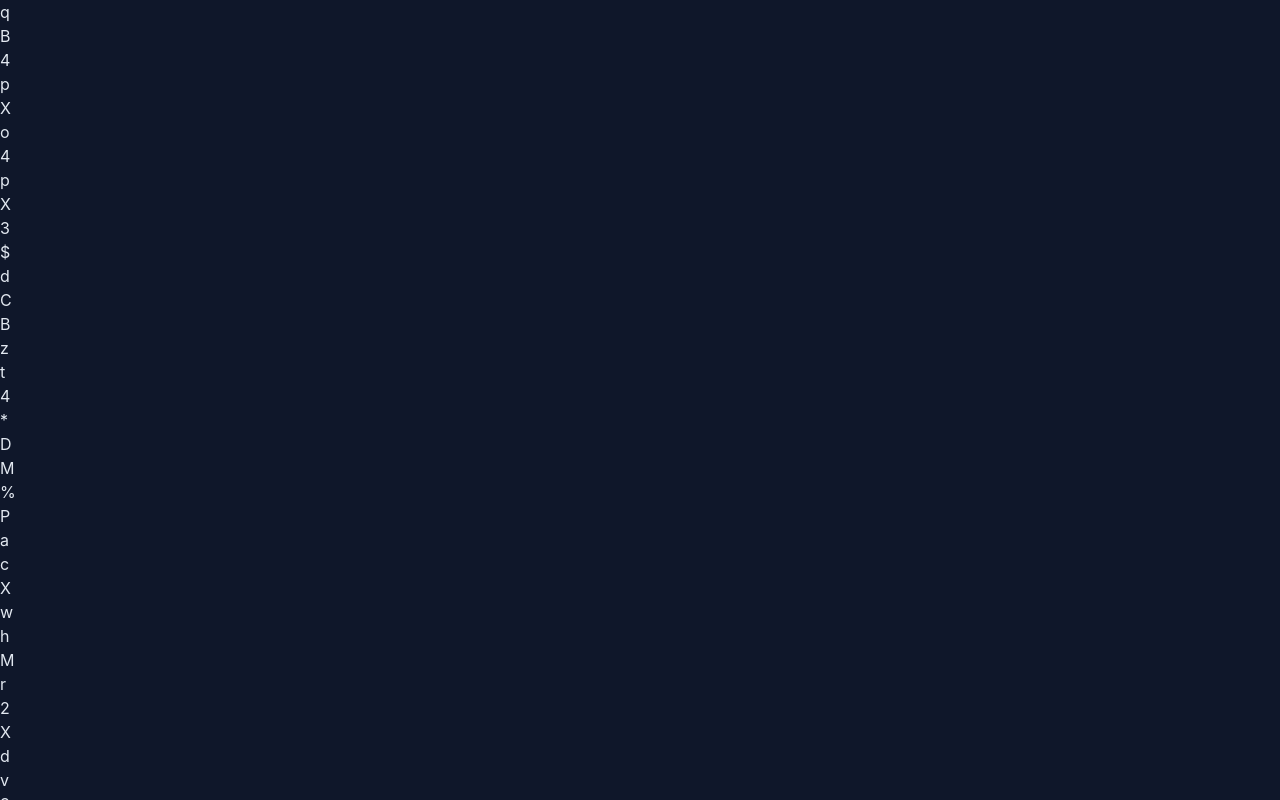
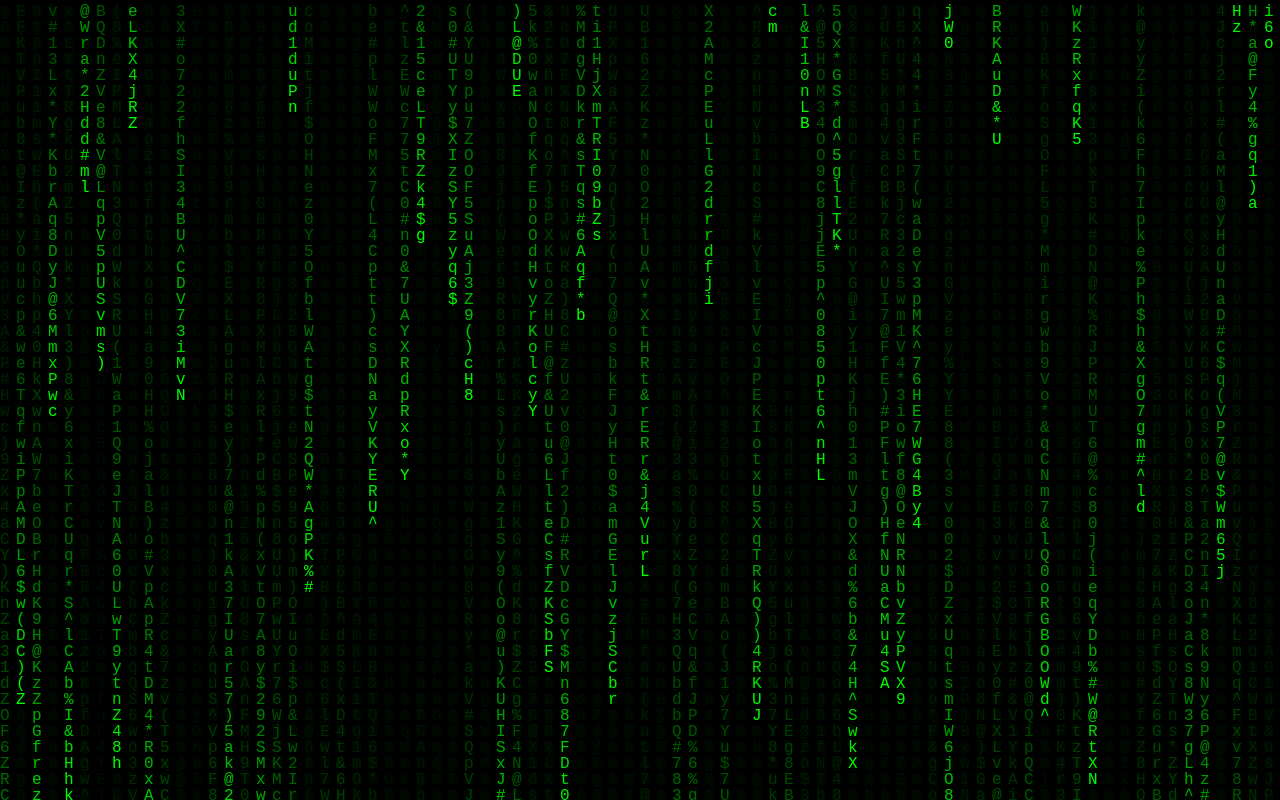
Before and after one commit to Ryujie33/CTF-CHROLLO, a React (Vite) app in the folder frontend/: page / in a window 1280 px wide. Shown: the top 800 px of the page. Built offline with nearby package versions, Linux system fonts and the light colour scheme; the HTML template or start-up script is replaced by a standard one.

Commit message:
Update App.jsx

```diff
--- a/frontend/src/App.jsx
+++ b/frontend/src/App.jsx
@@ -1,9 +1,80 @@
-import React, { useState, useEffect } from 'react';
+import React, { useState, useEffect, useRef } from 'react';
 import { Terminal, Flag, CheckCircle, XCircle, Lock, Server, Wifi, Clock, PlayCircle, StopCircle } from 'lucide-react';
+
+const MatrixCanvas = () => {
+  const canvasRef = useRef(null);
+
+  useEffect(() => {
+    const canvas = canvasRef.current;
+    if (!canvas) return;
+
+    const ctx = canvas.getContext('2d');
+    let animationFrameId;
+
+    const chars = 'ABCDEFGHIJKLMNOPQRSTUVWXYZabcdefghijklmnopqrstuvwxyz0123456789@#$%^&*()';
+    const fontSize = 16;
+    let columns = 0;
+    let drops = [];
+
+    const setupCanvas = () => {
+      canvas.width = window.innerWidth;
+      canvas.height = window.innerHeight;
+
+      columns = Math.floor(canvas.width / fontSize);
+      drops = []; // Reset drops array
+      for(let i = 0; i < columns; i++) {
+        drops[i] = 1;
+      }
+    };
+
+    setupCanvas();
+
+    const draw = () => {
+      // Semi-transparent black background for the fading effect
+      ctx.fillStyle = 'rgba(0, 0, 0, 0.05)';
+      ctx.fillRect(0, 0, canvas.width, canvas.height);
+
+      ctx.fillStyle = '#0F0'; // Green text
+      ctx.font = `${fontSize}px monospace`;
+
+      for (let i = 0; i < drops.length; i++) {
+        const text = chars[Math.floor(Math.random() * chars.length)];
+        ctx.fillText(text, i * fontSize, drops[i] * fontSize);
+
+        // Reset drop to top randomly
+        if (drops[i] * fontSize > canvas.height && Math.random() > 0.975) {
+          drops[i] = 0;
+        }
+        drops[i]++;
+      }
+    };
+
+    const animate = () => {
+      draw();
+      animationFrameId = window.requestAnimationFrame(animate);
+    };
+    animate(); // Start the animation
+
+    window.addEventListener('resize', setupCanvas);
+
+    // Cleanup
+    return () => {
+      window.cancelAnimationFrame(animationFrameId);
+      window.removeEventListener('resize', setupCanvas);
+    };
+  }, []); // Empty dependency array ensures this runs only once
+
+  return (
+    <canvas
+      ref={canvasRef}
+      className="absolute inset-0 opacity-10" // Kept your original styling
+    />
+  );
+};
+
 
 const CTFChallengePlatform = () => {
   const [selectedRoom, setSelectedRoom] = useState(null);
-  const [matrixRain, setMatrixRain] = useState([]);
   const [submissions, setSubmissions] = useState({});
   const [score, setScore] = useState(0);
   const [roomTimers, setRoomTimers] = useState({});
@@ -63,29 +134,6 @@ const CTFChallengePlatform = () => {
     }
   ];
 
-  // Matrix rain effect
-  useEffect(() => {
-    const chars = 'ABCDEFGHIJKLMNOPQRSTUVWXYZabcdefghijklmnopqrstuvwxyz0123456789@#$%^&*()';
-    const columns = Math.floor(window.innerWidth / 20);
-    const drops = Array(columns).fill(1);
-
-    const interval = setInterval(() => {
-      setMatrixRain(drops.map((y, i) => ({
-        x: i * 20,
-        y: y * 20,
-        char: chars[Math.floor(Math.random() * chars.length)]
-      })));
-
-      drops.forEach((y, i) => {
-        if (y * 20 > window.innerHeight && Math.random() > 0.975) {
-          drops[i] = 0;
-        }
-        drops[i]++;
-      });
-    }, 50);
-
-    return () => clearInterval(interval);
-  }, []);
 
   // Timer countdown effect
   useEffect(() => {
@@ -428,18 +476,9 @@ const CTFChallengePlatform = () => {
 
   return (
     <div className="min-h-screen bg-slate-950 text-slate-200 relative overflow-hidden">
-      {/* Matrix Rain Background */}
-      <div className="absolute inset-0 opacity-10">
-        {matrixRain.map((drop, i) => (
-          <div
-            key={i}
-            className="absolute text-green-500 text-sm font-mono"
-            style={{ left: drop.x, top: drop.y }}
-          >
-            {drop.char}
-          </div>
-        ))}
-      </div>
+     <MatrixCanvas />
+      {/* Header */}
+      <div className="relative z-10 bg-slate-900 border-b border-cyan-500/30 px-6 py-4"></div>
 
       {/* Header */}
       <div className="relative z-10 bg-slate-900 border-b border-cyan-500/30 px-6 py-4">
```
